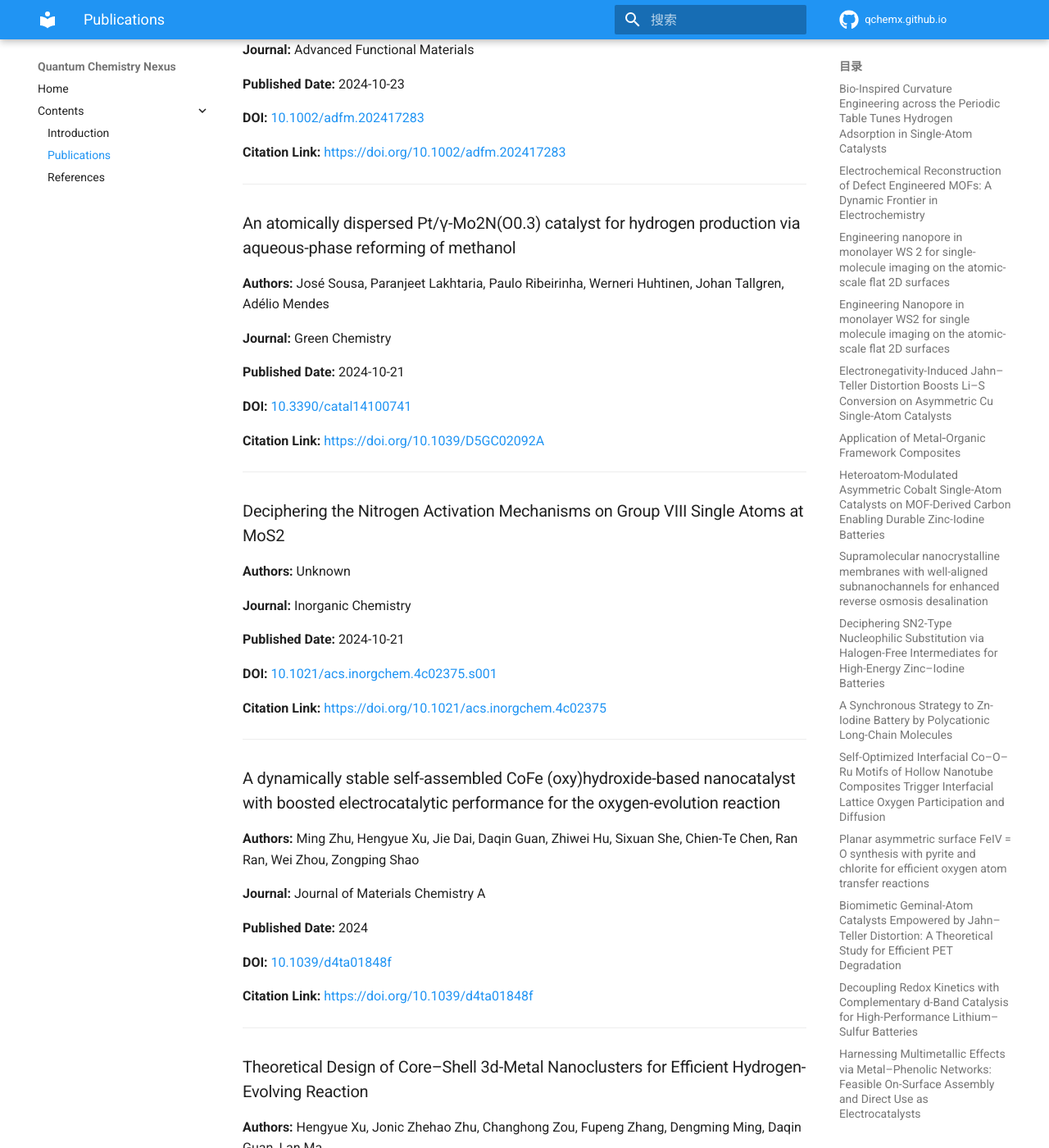
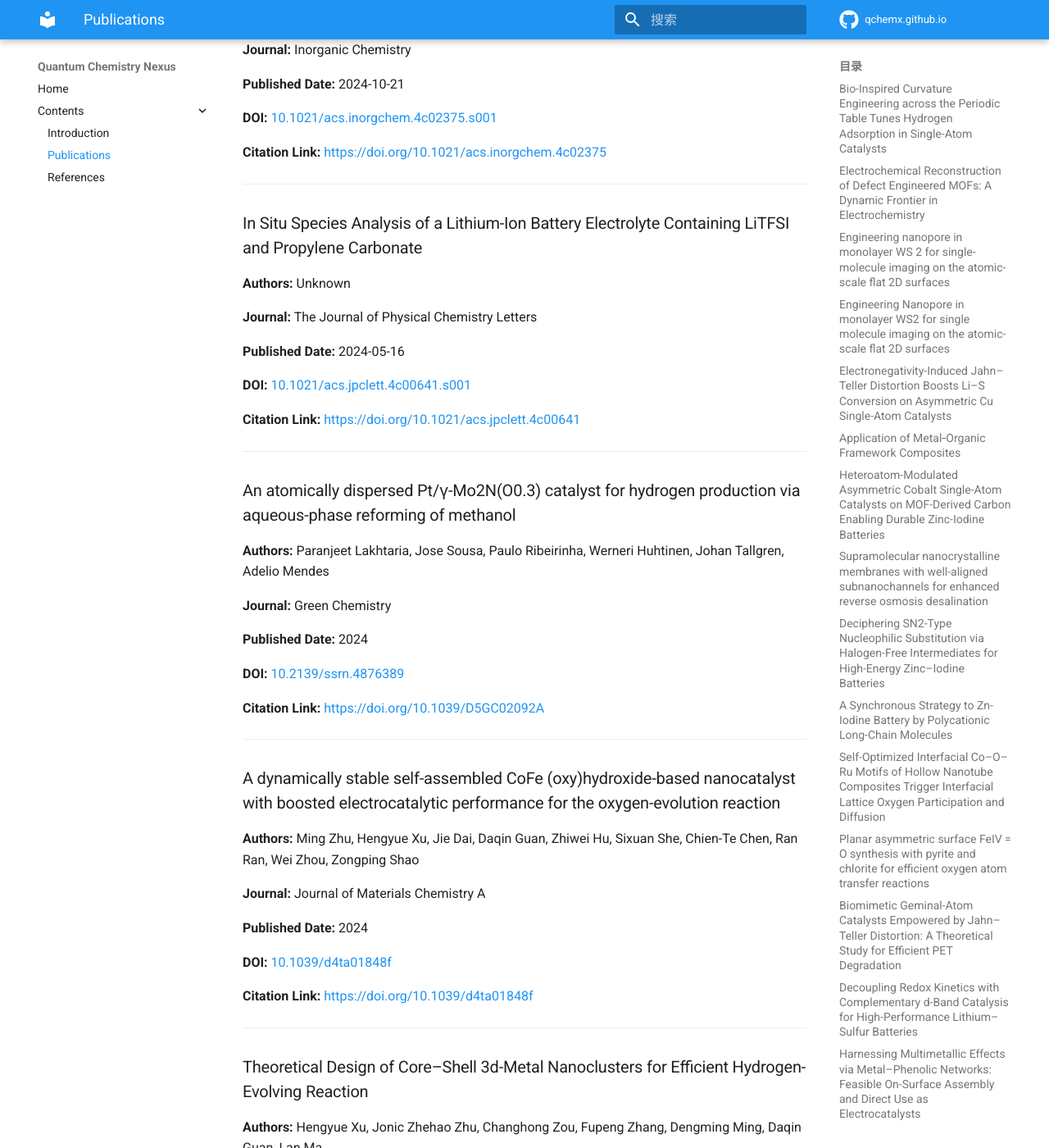
Before and after one commit to QChemX/qchemx.github.io, an MkDocs documentation site: the page built from docs/publications.md, in a window 1280 px wide and 1400 px high, scrolled down 21098 px. Shown: the whole window at 82% size. Built offline with MkDocs 1.6.1 and Material for MkDocs 9.7.7, drawn with Linux system fonts in a browser that asks for light colours; comment, search, counter and statistics services are not loaded; some of the changed text lies outside the part shown.

Commit message:
[orcid sync] Update publications

```diff
--- a/docs/publications.md
+++ b/docs/publications.md
@@ -982,22 +966,6 @@ This page was generated automatically.
 
 ---
 
-### An atomically dispersed Pt/γ-Mo2N(O0.3) catalyst for hydrogen production via aqueous-phase reforming of methanol
-
-**Authors:** José Sousa, Paranjeet Lakhtaria, Paulo Ribeirinha, Werneri Huhtinen, Johan Tallgren, Adélio Mendes
-
-**Journal:** Green Chemistry
-
-**Published Date:** 2024-10-21
-
-**DOI:** [10.3390/catal14100741](https://doi.org/10.3390/catal14100741)
-
-**Citation Link:** [https://doi.org/10.1039/D5GC02092A](https://doi.org/10.1039/D5GC02092A)
-
-
-
----
-
 ### Deciphering the Nitrogen Activation Mechanisms on Group VIII Single Atoms at MoS2
 
 **Authors:** Unknown
@@ -1009,6 +977,38 @@ This page was generated automatically.
 **DOI:** [10.1021/acs.inorgchem.4c02375.s001](https://doi.org/10.1021/acs.inorgchem.4c02375.s001)
 
 **Citation Link:** [https://doi.org/10.1021/acs.inorgchem.4c02375](https://doi.org/10.1021/acs.inorgchem.4c02375)
+
+
+
+---
+
+### In Situ Species Analysis of a Lithium-Ion Battery Electrolyte Containing LiTFSI and Propylene Carbonate
+
+**Authors:** Unknown
+
+**Journal:** The Journal of Physical Chemistry Letters
+
+**Published Date:** 2024-05-16
+
+**DOI:** [10.1021/acs.jpclett.4c00641.s001](https://doi.org/10.1021/acs.jpclett.4c00641.s001)
+
+**Citation Link:** [https://doi.org/10.1021/acs.jpclett.4c00641](https://doi.org/10.1021/acs.jpclett.4c00641)
+
+
+
+---
+
+### An atomically dispersed Pt/γ-Mo2N(O0.3) catalyst for hydrogen production via aqueous-phase reforming of methanol
+
+**Authors:** Paranjeet Lakhtaria, Jose Sousa, Paulo Ribeirinha, Werneri Huhtinen, Johan Tallgren, Adelio Mendes
+
+**Journal:** Green Chemistry
+
+**Published Date:** 2024
+
+**DOI:** [10.2139/ssrn.4876389](https://doi.org/10.2139/ssrn.4876389)
+
+**Citation Link:** [https://doi.org/10.1039/D5GC02092A](https://doi.org/10.1039/D5GC02092A)
 
 
 
```
Also changed, not shown: other parts of docs/publications.md (+0 -16 lines).
